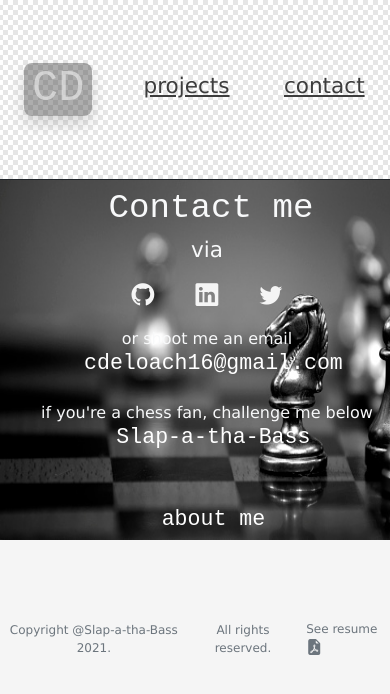
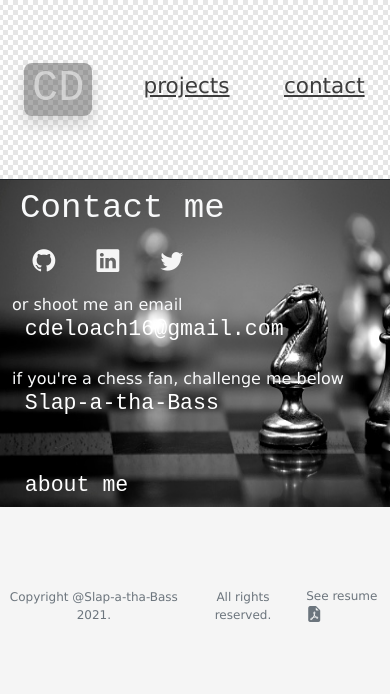
Before and after one commit to Slap-a-tha-Bass/portfolio, a React (Create React App) app: page /contact in a window 390 px wide. Shown: the top 694 px of the page. Built offline with nearby package versions, Linux system fonts and the light colour scheme.

Commit message:
contact page formatting for small screen

```diff
--- a/src/views/Contact.jsx
+++ b/src/views/Contact.jsx
@@ -4,9 +4,8 @@ import { Link } from 'react-router-dom';
 const Contact = () => {
     return (
             <div className="chess-img-2">
-                <h1 className="Projects text-center text-light display-4 mt-2">Contact me</h1>
-                <div className="text-center mt-2 text-light h4">via</div>
-                <div className="d-flex justify-content-center align-items-center mt-2 text-light">
+                <h1 className="Projects  text-light display-4 mt-2">Contact me</h1>
+                <div className="d-flex justify-content-start align-items-center mt-2 text-light">
                     <div>
                         <a className="social mx-2 d-flex align-items-center" href="http://www.github.com/Slap-a-tha-Bass" target="_blank" rel="noopener noreferrer"><i className="bi bi-github"></i></a>
                     </div>
@@ -17,14 +16,12 @@ const Contact = () => {
                         <a className="social mx-2 d-flex align-items-center" href="http://www.twitter.com/Slap_a_tha_Bass" target="_blank" rel="noopener noreferrer"><i className="bi bi-twitter"></i></a>
                     </div>
                 </div>
-                <div className="text-center mt-2 text-light">or shoot me an email</div>
-                <div className="text-center"><a className="h4 Contact" href="mailto:cdeloach16@gmail.com">cdeloach16@gmail.com</a></div>
-                <div className="text-center mt-4 text-light">if you're a chess fan, challenge me below</div>
-                <div className="text-center mb-3"><a className="h4 Contact" href="http://www.chess.com/member/Slap-a-tha-Bass" target="_blank" rel="noopener noreferrer">Slap-a-tha-Bass</a></div>
+                <div className=" mt-2 text-light">or shoot me an email</div>
+                <div className=""><a className="h4 Contact" href="mailto:cdeloach16@gmail.com">cdeloach16@gmail.com</a></div>
+                <div className=" mt-4 text-light">if you're a chess fan, challenge me below</div>
+                <div className=" mb-3"><a className="h4 Contact" href="http://www.chess.com/member/Slap-a-tha-Bass" target="_blank" rel="noopener noreferrer">Slap-a-tha-Bass</a></div>
                 <br />
-                <div className="d-flex justify-content-center">
-                <div className="d-flex justify-content-center"><Link className="h4 Contact mt-3" to="/aboutme">about me</Link></div>
-                </div>
+                <div className="d-flex justify-content-start"><Link className="h4 Contact mt-3" to="/aboutme">about me</Link></div>
             </div>
     )
 }
```
